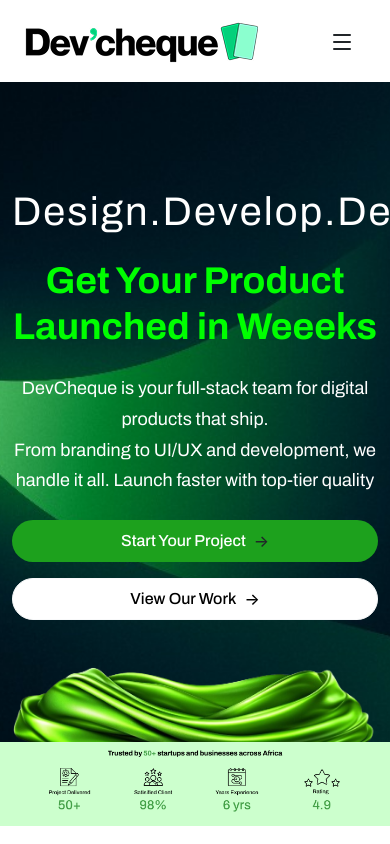
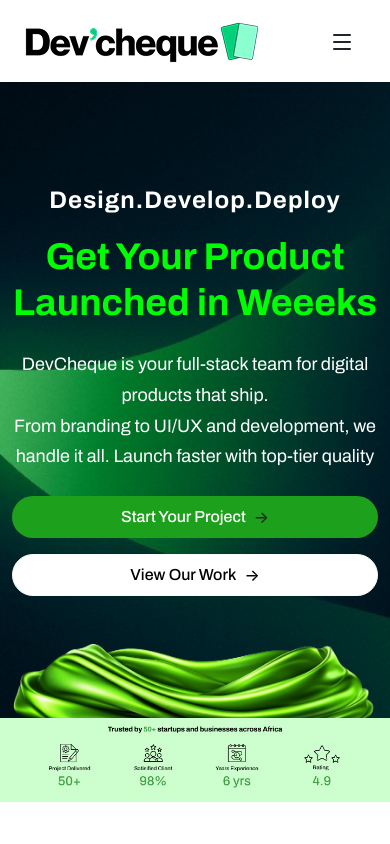
Before and after one commit to jeremiahbwala/devcheque-webapp, a React (Vite) app: page / in a window 390 px wide. Shown: the top 844 px of the page. Built offline with nearby package versions, Linux system fonts and the light colour scheme; no server answers.

Commit message:
"Update App components"

```diff
--- a/src/App.jsx
+++ b/src/App.jsx
@@ -76,7 +76,7 @@
         <div className="container position-relative">
           <div className="text-center text-white" style={{ maxWidth: '900px', margin: '0 auto' }}>
             {/* Tagline */}
-            <p className='font-archivo' style={{ letterSpacing: '2px', width: '700', style: 'bold', fontSize: '40px', fontFamily: 'Archivo' }}>
+            <p className='hero-text font-archivo'>
               Design.Develop.Deploy
             </p>
 
--- a/src/App/App.css
+++ b/src/App/App.css
@@ -99,6 +99,35 @@
   justify-content: center;
 }
 
+.hero-text {
+  letter-spacing: 2px;
+  font-weight: 700;
+  max-width: 100%;
+  text-align: center;
+}
+
+/* Desktop */
+@media (min-width: 992px) {
+  .hero-text {
+    font-size: 40px;
+  }
+}
+
+/* Tablet */
+@media (max-width: 991px) {
+  .hero-text {
+    font-size: 32px;
+  }
+}
+
+/* Mobile */
+@media (max-width: 576px) {
+  .hero-text {
+    font-size: 24px;
+    letter-spacing: 1px;
+  }
+}
+
 
 
 /* ===================================
```
